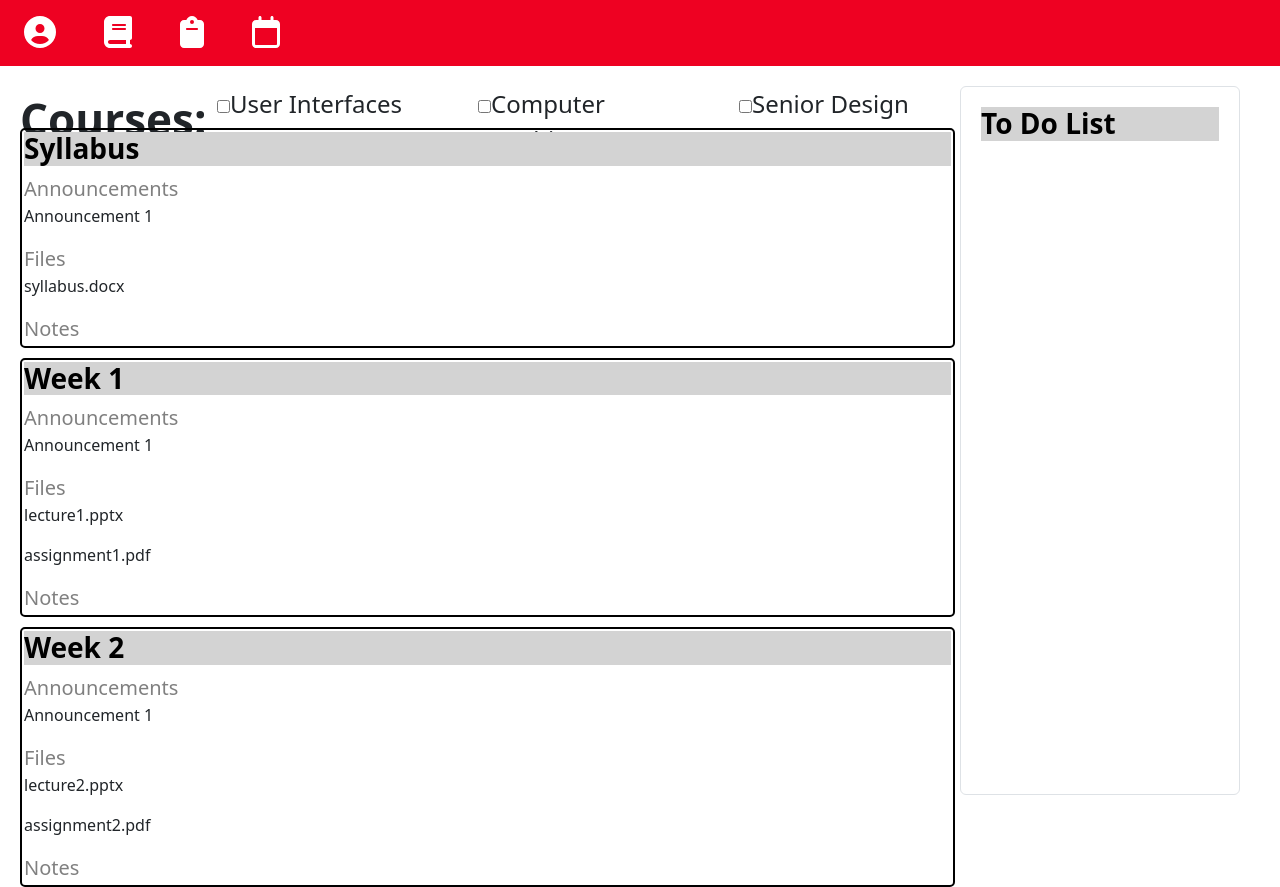
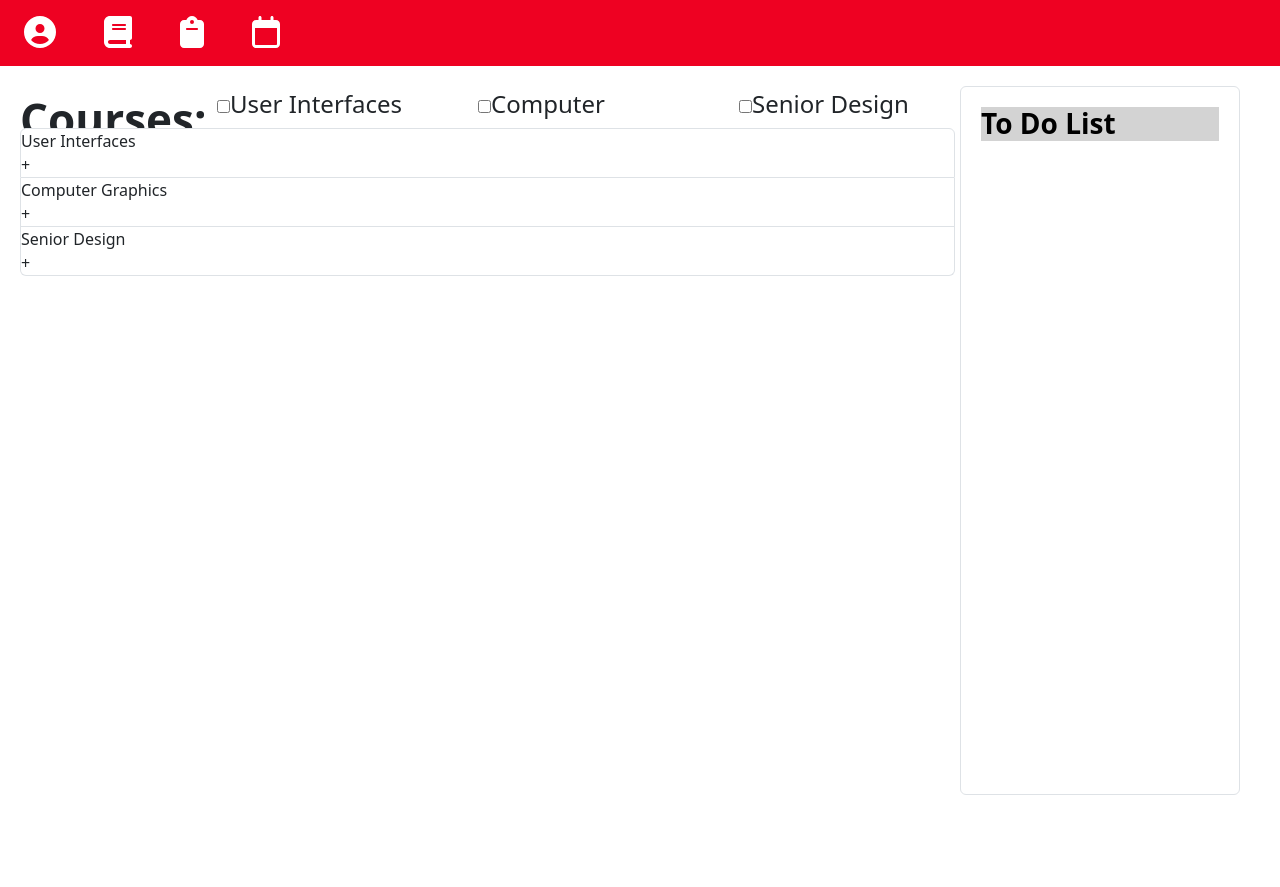
Before and after one commit to cconn10/CS5167Project2, a React (Create React App) app: page /Modules in a window 1280 px wide. After the commit the page ends 815 px from the top, so only its background shows below. Built offline with nearby package versions, Linux system fonts and the light colour scheme; the HTML template or start-up script is replaced by a standard one.

Commit message:
Start accordion work

```diff
--- a/src/App.js
+++ b/src/App.js
@@ -9,7 +9,7 @@ import HomePage from './components/Home/HomePage';
 import AssignmentPage from "./components/Assignments/AssignmentPage";
 import Modules from './components/Modules/modules';
 
-import myData from './course-data/data.json';
+import myData from './data/metadata.json';
 
 class App extends Component {
   state = {
--- /dev/null
+++ b/src/components/Modules/Accordion.jsx
@@ -0,0 +1,17 @@
+import React, { useState } from 'react';
+
+const Accordion = ({ title, content }) => {
+  const [isActive, setIsActive] = useState(false);
+
+  return (
+    <div className="accordion-item">
+      <div className="accordion-title" onClick={() => setIsActive(!isActive)}>
+        <div>{title}</div>
+        <div>{isActive ? '-' : '+'}</div>
+      </div>
+      {isActive && <div className="accordion-content">{content}</div>}
+    </div>
+  );
+};
+
+export default Accordion;
--- a/src/components/Modules/modules.jsx
+++ b/src/components/Modules/modules.jsx
@@ -2,17 +2,40 @@ import React, { Component } from 'react';
 import WeekMod from './weekmod';
 import ToDoList from '../Home/ToDoList';
 import './modules.css';
+import Accordion from './Accordion';
 
 import data from '../../data/metadata.json';
 
+
 class Modules extends Component {
+
     componentDidMount() {
         console.log(data);
         console.log(data.ui);
     }
 
+    organizeData = (data) => {
+        console.log("Mapped Data")
+        //const groupedData = data.ui.groupBy(item => {return item.module;})
+        const unique = [...new Set(data.map(item => item.module))];
+        let mappedData = []
+        unique.forEach(mod => {
+            mappedData.push( {
+                key: mod,
+                title: 'Module ' + mod,
+                content: [...new Set(data.filter(item => item.module === mod))]
+            });
+        });
+        console.log(mappedData)
+        return(mappedData)
+    }
+
+
     render() {
-        const {modules} = this.props;
+        const modules = [{key: "ui", title: "User Interfaces", content: this.organizeData(data.ui)},
+            {key: "cg", title: "Computer Graphics", content: this.organizeData(data.computer_graphics)},
+            {key: "sd", title: "Senior Design", content: this.organizeData(data.senior_design)}];
+        console.log(modules)
 
         return (
             <div class="gridContainer">
@@ -23,12 +46,17 @@ class Modules extends Component {
                     <div class="courseCheck"><input type="checkbox" id="checkbox-sd" name="senior_design" value="senior_design" />Senior Design</div>
                 {/* </div> */}
                 <div class="modulesContainer">
-                    {modules.map(module => (
+                    <div className="accordion">
+                        {modules.map(({ title, content }) => (
+                        <Accordion title={title} content={content} />
+                        ))}
+                    </div>
+                    {/* {modules.map(module => (
                         <WeekMod
                             key={module.id}
                             module={module}
                         ></WeekMod>
-                    ))}
+                    ))} */}
                 </div>
                 <div className="toDoList">
                     <ToDoList></ToDoList>
```
